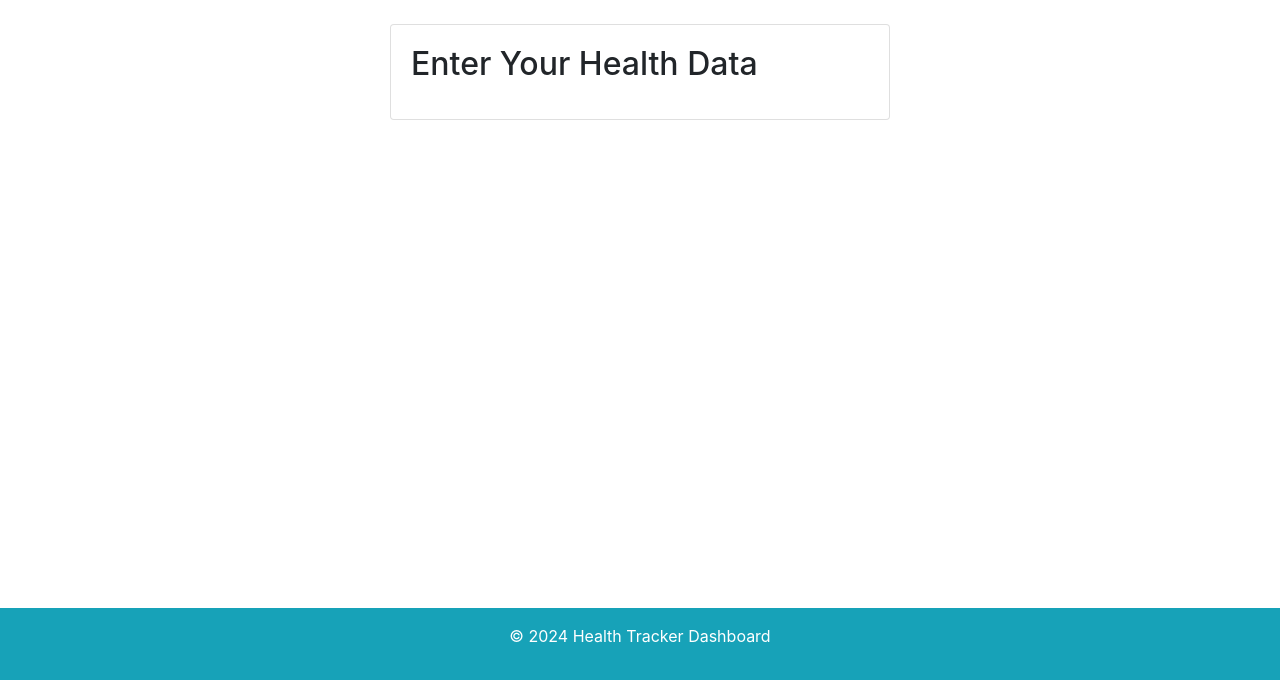
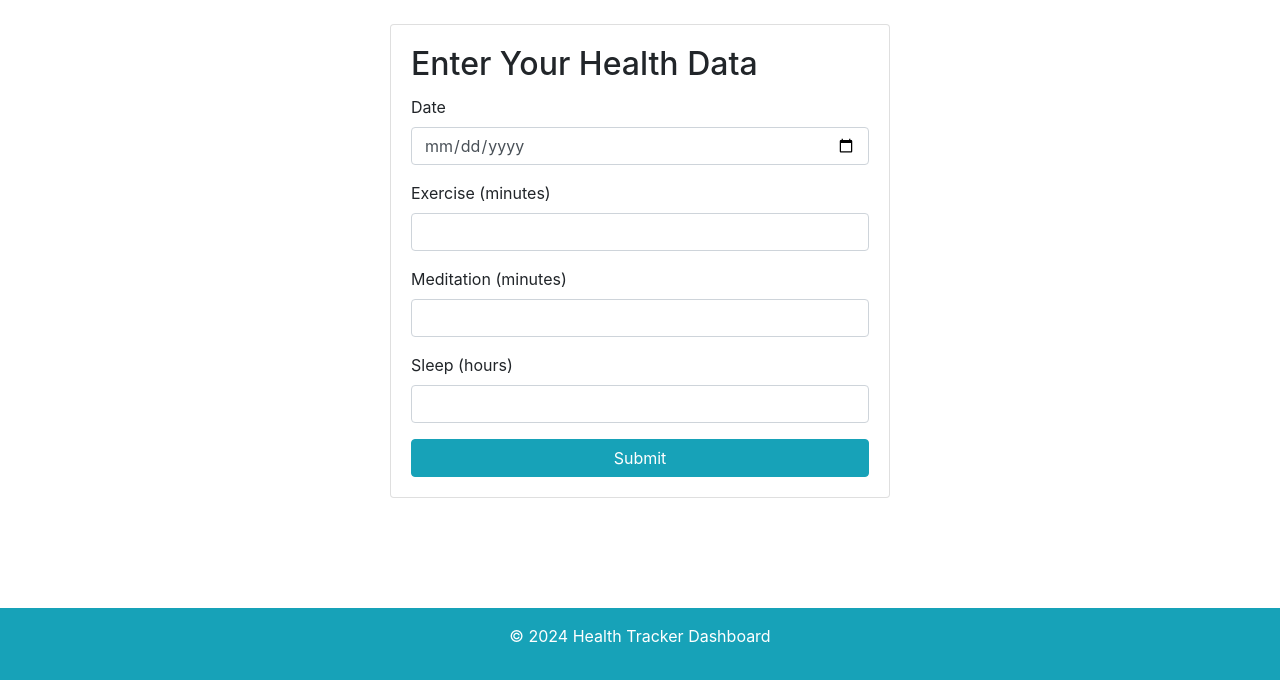
Before and after one commit to muhammad-almas/flask_prac, a Flask app: page /form in a window 1280 px wide. Shown: the part 128-808 px from the top of the page. Run offline with Flask 3, Linux system fonts and the light colour scheme; some libraries are stand-ins or nearby versions.

Commit message:
removed test_form.html, success.html and test_form.py. Added project file form.py which has HealthDataFrom class. Added controls to form.html template. Removed test_form route and modifed form route to initialize and send from object in render_template.

```diff
--- a/app.py
+++ b/app.py
@@ -1,7 +1,11 @@
 #import the Flask class and create an instance of it
 from flask import Flask, render_template, request, redirect, url_for
+from forms import HealthDataForm # import HealthDataFrom class from forms.py
 
 app = Flask(__name__)
+
+# required for form handling in flask
+app.secret_key = 'supersecretkey'
 
 #define homepage route and index() view function
 # Pass the required route to the decorator
@@ -12,31 +16,17 @@ def index():
 # route for form. it supports both get and post. it uses request, recirect and url_for (imported above)
 @app.route('/form', methods=['GET', 'POST'])
 def form():
+    form = HealthDataForm() # initialize form class
     if request.method == 'POST':
         # Process form data here
         return redirect(url_for('dashboard'))
-    return render_template('form.html')
+    return render_template('form.html', form=form) # pass forms variable to forms template
 
 # route for dashboard
 @app.route('/dashboard')
 def dashboard():
     return render_template('dashboard.html')
 
-# required for form handling in flask
-app.secret_key = 'supersecretkey'
-
-# import MyForm class from test_form.py
-from test_form import MyForm
-# create route for test_form template
-@app.route('/test_form', methods=['GET', 'POST'])
-def test_form():
-    form = MyForm() # initialize class
-    if request.method == 'POST' and form.validate_on_submit(): # this statement checks if form is submitted via post and if form is valid.
-        username = form.username.data
-        email = form.email.data
-        # return f"Hello, {username}! We’ve received your email: {email}."
-        return render_template('success.html', username=username, email=email)
-    return render_template('test_form.html', form=form)
 
 #run the app in debug mode
 if __name__ == '__main__':
--- /dev/null
+++ b/forms.py
@@ -0,0 +1,9 @@
+from flask_wtf import FlaskForm
+from wtforms import IntegerField, SubmitField, DateField
+
+class HealthDataForm(FlaskForm):
+    date = DateField('Date', format='%Y-%m-%d')
+    exercise = IntegerField('Exercise (minutes)')
+    meditation = IntegerField('Meditation (minutes)')
+    sleep = IntegerField('Sleep (hours)')
+    submit = SubmitField('Submit')
--- a/templates/form.html
+++ b/templates/form.html
@@ -7,23 +7,24 @@
         <div class="card-body">
             <h2 class="card-title">Enter Your Health Data</h2>
             <form method="POST">
+                {{ form.hidden_tag() }} <!-- this first line is a CSRF token to protect against CSRF attacks. -->
                 <div class="form-group">
-                    <!-- date label goes here -->
-                    <!-- date input goes here -->
+                    {{ form.date.label(class="form-label") }}
+                    {{ form.date(class="form-control") }}
                 </div>
                 <div class="form-group">
-                    <!-- exercise label goes here -->
-                    <!-- exercise input goes here -->
+                    {{ form.exercise.label(class="form-label") }}
+                    {{ form.exercise(class="form-control") }}
                 </div>
                 <div class="form-group">
-                    <!-- meditation label goes here -->
-                    <!-- meditation input goes here -->
+                    {{ form.meditation.label(class="form-label") }}
+                    {{ form.meditation(class="form-control") }}
                 </div>
                 <div class="form-group">
-                    <!-- sleep label goes here -->
-                    <!-- sleep input goes here -->
+                    {{ form.sleep.label(class="form-label") }}
+                    {{ form.sleep(class="form-control") }}
                 </div>
-                <!-- submit button goes here -->
+                {{ form.submit(class="btn btn-info btn-block") }}
             </form>
         </div>
     </div>
```
Also changed, not shown: templates/success.html (deleted, +0 -11 lines), templates/test_form.html (deleted, +0 -18 lines), test_form.py (deleted, +0 -8 lines).
